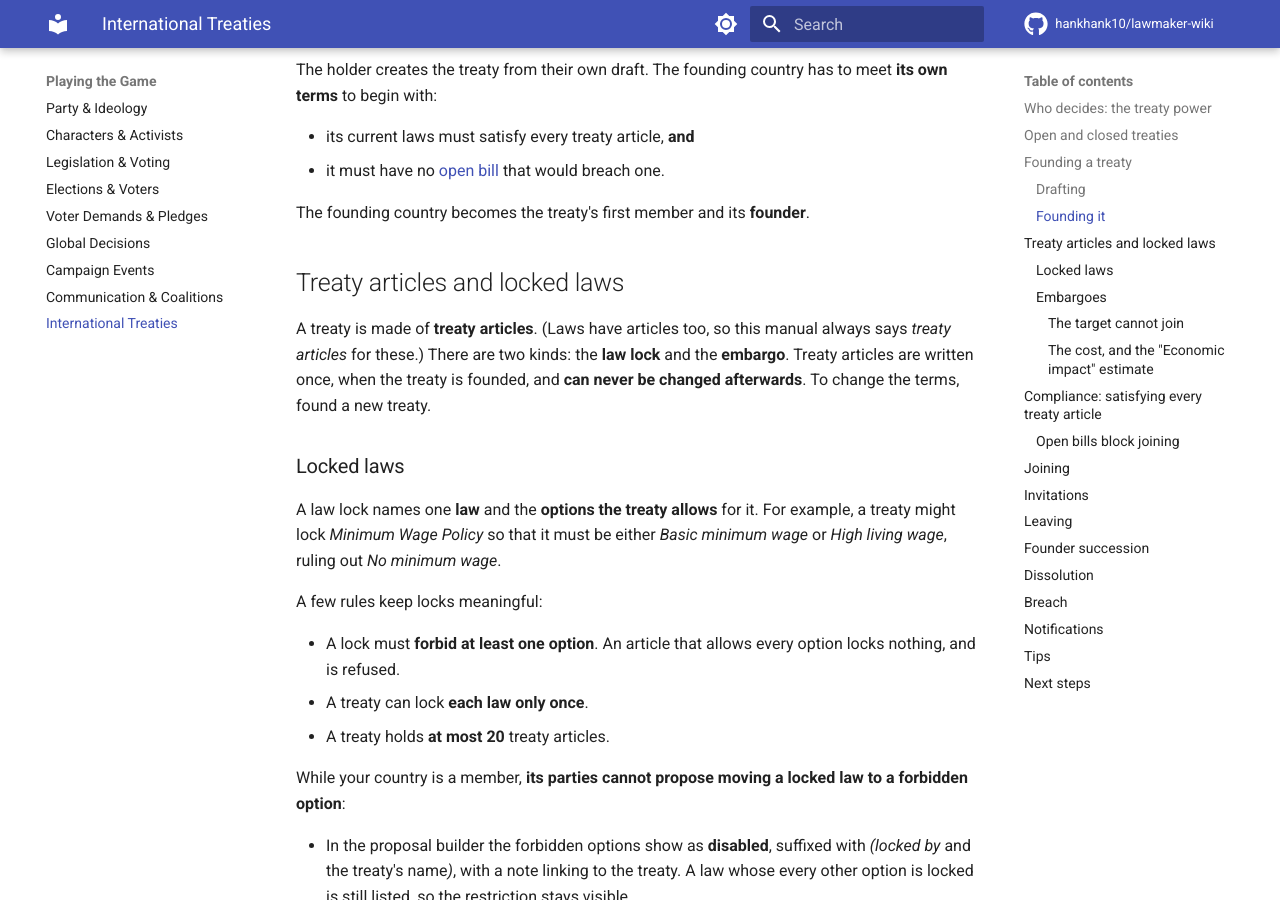
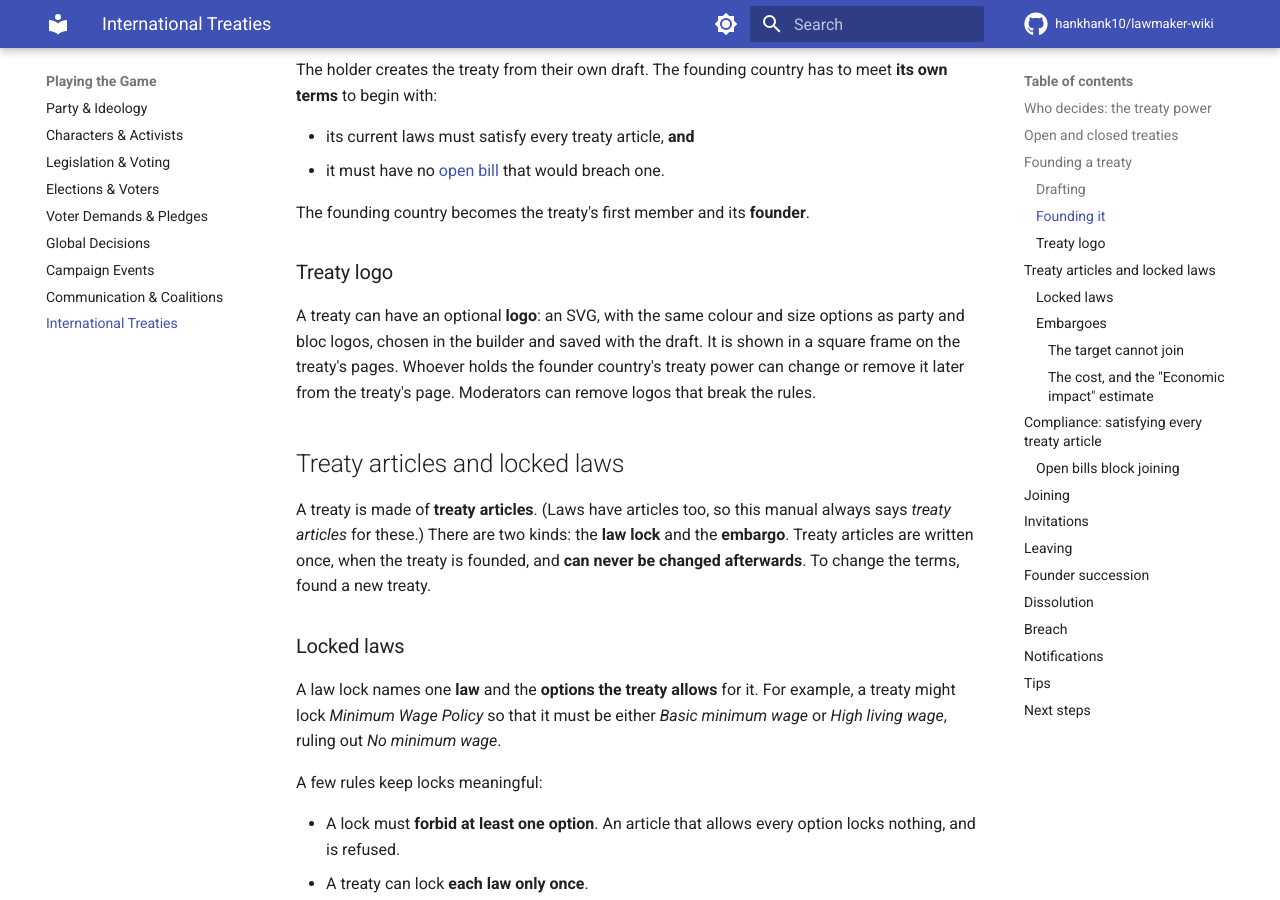
Before and after one commit to hankhank10/lawmaker-wiki, an MkDocs documentation site: the page built from docs/gameplay/treaties.md, in a window 1280 px wide and 900 px high, scrolled down 2650 px. Built offline with MkDocs 1.6.1 and Material for MkDocs 9.7.7, drawn with Linux system fonts in a browser that asks for light colours; comment, search, counter and statistics services are not loaded.

Commit message:
📝 Sync from private repo
Auto-synced from hankhank10/lawmaker/game-manual

```diff
--- a/docs/gameplay/treaties.md
+++ b/docs/gameplay/treaties.md
@@ -61,6 +61,10 @@ The holder creates the treaty from their own draft. The founding country has to
 - it must have no [open bill](#open-bills-block-joining) that would breach one.
 
 The founding country becomes the treaty's first member and its **founder**.
+
+### Treaty logo
+
+A treaty can have an optional **logo**: an SVG, with the same colour and size options as party and bloc logos, chosen in the builder and saved with the draft. It is shown in a square frame on the treaty's pages. Whoever holds the founder country's treaty power can change or remove it later from the treaty's page. Moderators can remove logos that break the rules.
 
 ## Treaty articles and locked laws
 
```
